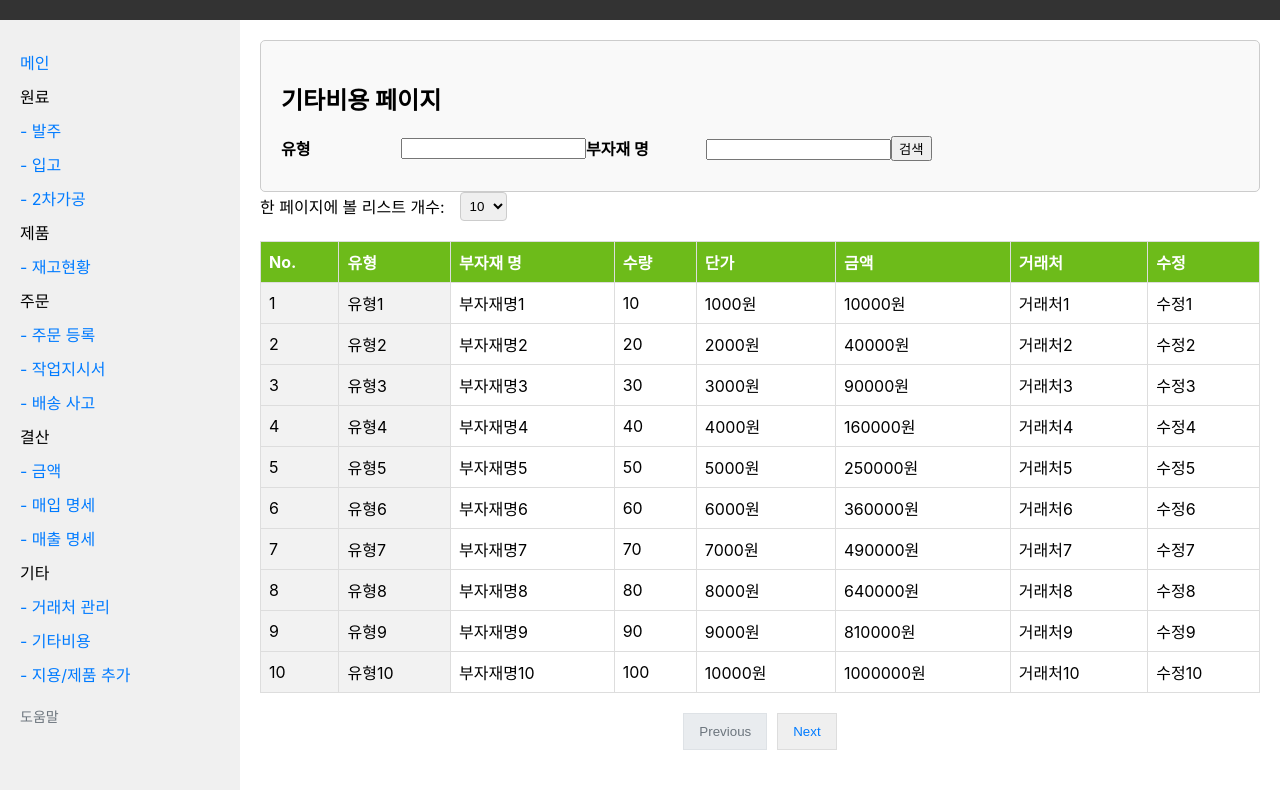
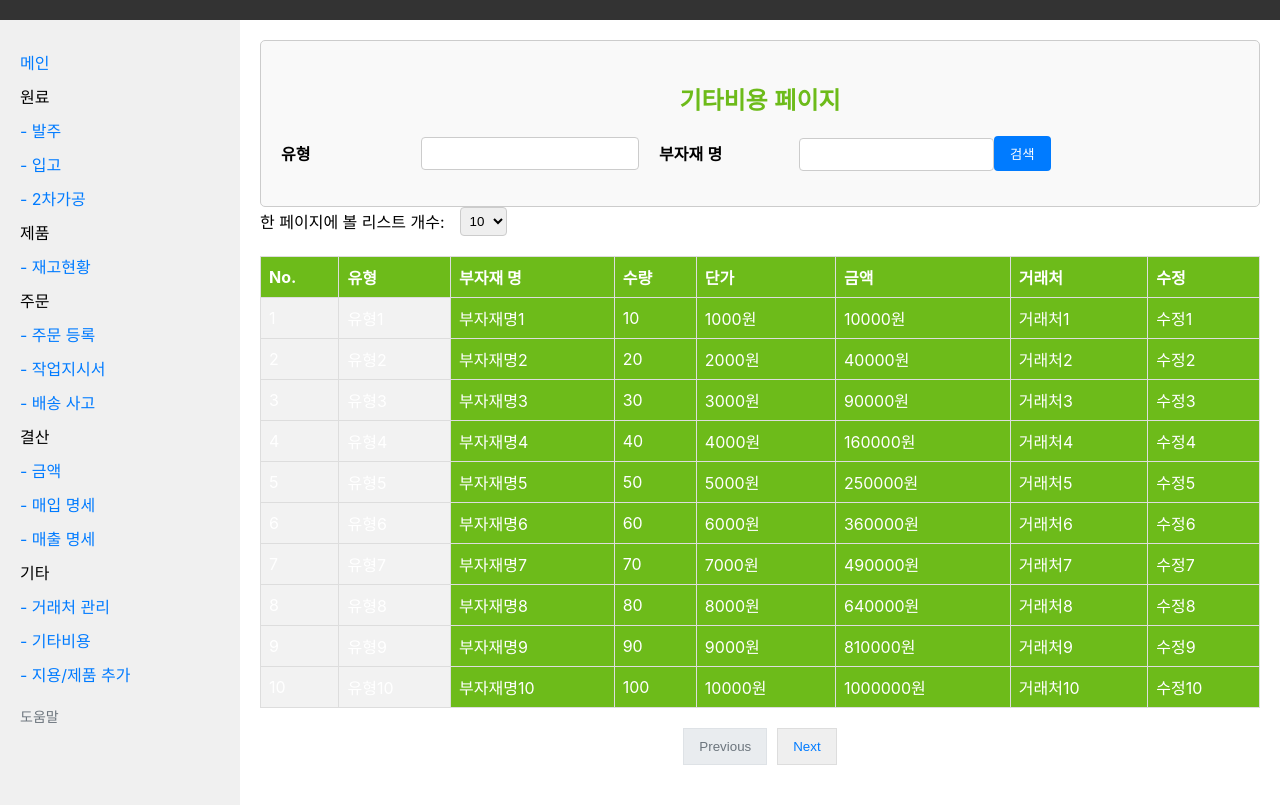
Before and after one commit to HIZENBERK/ai_bench, a React (Create React App) app in the folder meat/: page /others/costs in a window 1280 px wide. Built offline with nearby package versions, Linux system fonts and the light colour scheme.

Commit message:
발주 css

```diff
--- a/meat/src/css/Pagination.css
+++ b/meat/src/css/Pagination.css
@@ -1,7 +1,148 @@
+/* 전체 페이지 컨테이너 */
+.procurement-page-container {
+    padding: 20px;
+    font-family: Arial, sans-serif;
+}
+
+/* 페이지 제목 */
+.procurement-page-container h2 {
+    text-align: center;
+    color: #6dbb1a;
+    margin-bottom: 20px;
+}
+
+/* 입력 컨테이너 */
+.input-container {
+    display: flex;
+    flex-wrap: wrap;
+    gap: 20px;
+    margin-bottom: 15px;
+}
+
+.input-container input[type="text"],
+.input-container text {
+    flex: 0 0 200px;
+    padding: 8px;
+    border: 1px solid #ccc;
+    border-radius: 4px;
+}
+
+/* 드롭다운 스타일 */
+.input-container ul {
+    position: absolute;
+    background-color: #fff;
+    border: 1px solid #ccc;
+    border-radius: 4px;
+    padding: 5px 0;
+    list-style-type: none;
+    margin-top: 5px;
+    width: calc(100% - 2px);
+    max-height: 200px;
+    overflow-y: auto;
+    z-index: 1000;
+}
+
+.input-container ul li {
+    padding: 8px 12px;
+    cursor: pointer;
+}
+
+.input-container ul li:hover {
+    background-color: #f2f2f2;
+}
+
+/* 발주 등록 버튼 컨테이너 */
+.register-button-container {
+    display: flex;
+    justify-content: flex-end; /* 오른쪽으로 정렬 */
+    margin-top: 20px;
+}
+
+/* 발주 등록 버튼 */
+.register-button {
+    background-color: #6dbb1a;
+    color: white;
+    padding: 10px 20px;
+    border: none;
+    border-radius: 5px;
+    cursor: pointer;
+}
+
+.register-button:hover {
+    background-color: #5aa017;
+}
+
+/* 한 페이지에 볼 리스트 개수 선택 */
+.results-per-page {
+    display: flex;
+    align-items: center;
+    gap: 10px;
+    margin-bottom: 15px;
+}
+
+.results-per-page label {
+    margin-right: 10px;
+}
+
+.results-per-page select {
+    padding: 8px;
+    border: 1px solid #ccc;
+    border-radius: 4px;
+}
+
+/* 조회 버튼 */
+.input-container button {
+    background-color: #007bff;
+    color: white;
+    border: none;
+    padding: 8px 16px;
+    border-radius: 4px;
+    cursor: pointer;
+}
+
+.input-container button:hover {
+    background-color: #0056b3;
+}
+
+/* 검색 결과 테이블 */
+.results-table {
+    width: 100%;
+    border-collapse: collapse;
+    margin-bottom: 20px;
+}
+
+.results-table th,
+.results-table td {
+    border: 1px solid #ddd;
+    padding: 8px;
+    text-align: left;
+    background-color: #6dbb1a;
+    color: white;
+}
+
+.results-table td:first-child,
+.results-table td:nth-child(2) {
+    background-color: #f2f2f2;
+}
+
+.results-table button {
+    background-color: #6dbb1a;
+    color: white;
+    border: none;
+    padding: 8px 16px;
+    border-radius: 4px;
+    cursor: pointer;
+}
+
+.results-table button:hover {
+    background-color: #5aa017;
+}
+
+/* 페이지네이션 컨테이너 */
 .pagination-container {
     display: flex;
     justify-content: center;
-    margin: 20px 0;
+    margin-top: 20px;
 }
 
 .pagination {
@@ -16,7 +157,7 @@
 
 .page-link {
     border: 1px solid #ddd;
-    padding: 10px 15px;
+    padding: 8px 12px;
     text-decoration: none;
     color: #007bff;
     cursor: pointer;
--- a/meat/src/view/ProcurementPage.js
+++ b/meat/src/view/ProcurementPage.js
@@ -143,7 +143,9 @@ const ProcurementPage = () => {
                     <label htmlFor="orderAmount">발주금액</label>
                     <input type="text" id="orderAmount" />
                 </div>
-                <button onClick={handleRegisterNavigation} className="register-button">등록</button>
+                <div className="register-button-container">
+                    <button onClick={handleRegisterNavigation} className="register-button">등록</button>
+                </div>
             </div>
             <div className="procurement-page-container">
                 <div className="results-per-page">
```
